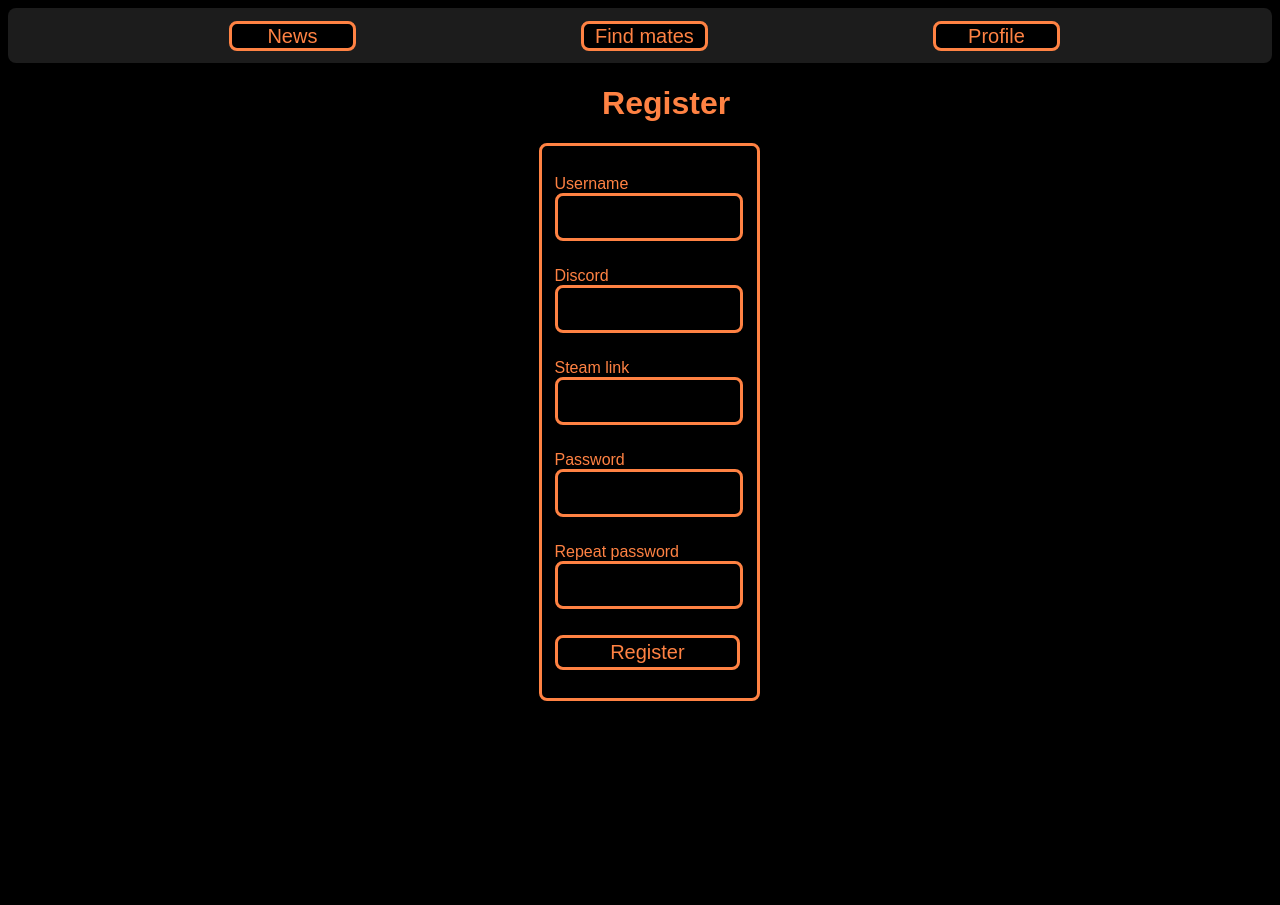
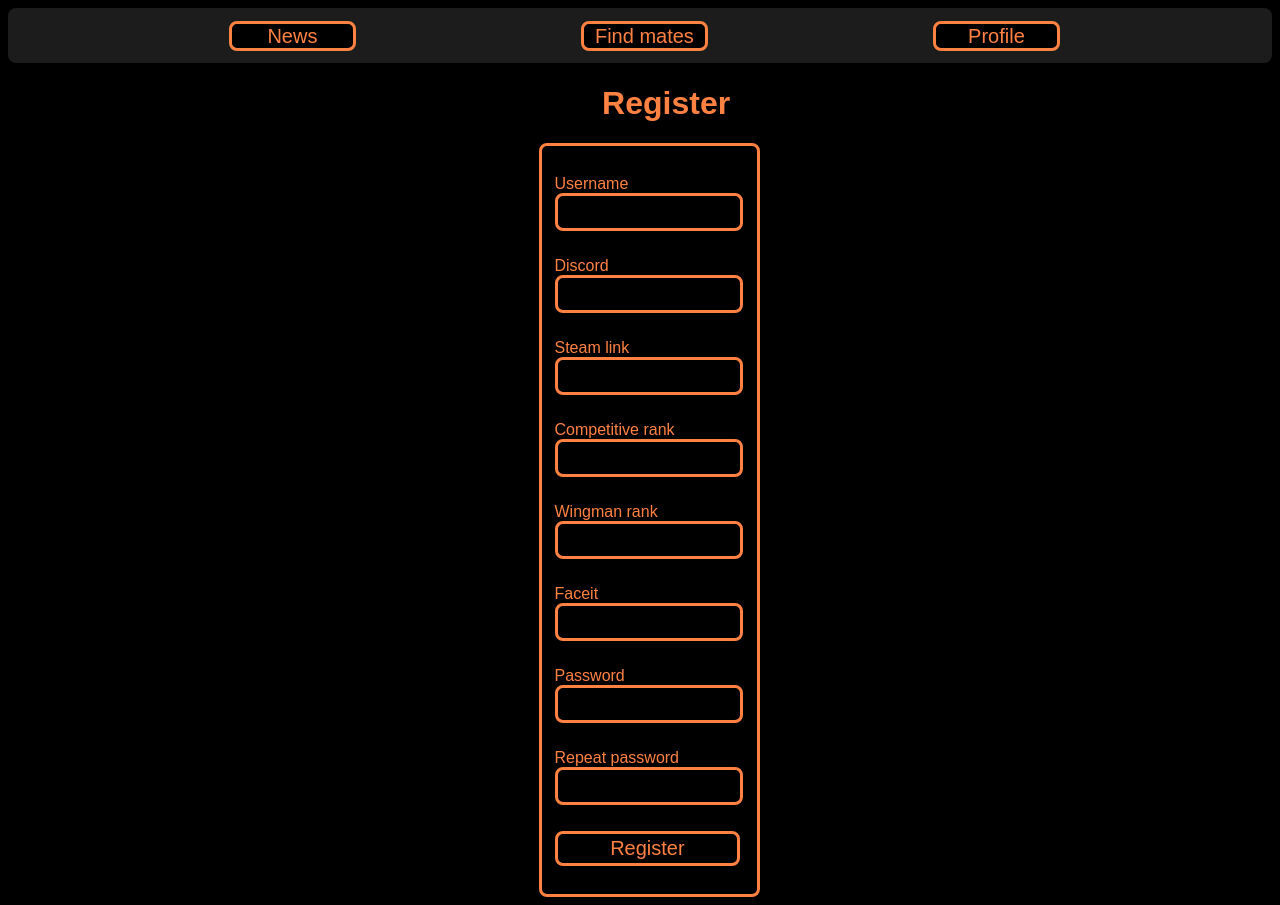
Before and after one commit to ka1ju/FindMates, a Flask app: page /register in a window 1280 px wide. Before the commit the page ends 701 px from the top, so only its background shows below. Run offline with Flask 2, Linux system fonts and the light colour scheme; a user stored in the database is signed in; some libraries are stand-ins or nearby versions.

Commit message:
Added ranks to register form

```diff
--- a/forms/user.py
+++ b/forms/user.py
@@ -8,6 +8,9 @@ class RegisterForm(FlaskForm):
     name = StringField('Username', validators=[DataRequired()])
     discord = StringField('Discord', validators=[DataRequired()])
     steam = StringField('Steam link', validators=[DataRequired()])
+    competitive_rank = StringField('Competitive rank', validators=[DataRequired()])
+    wingman_rank = StringField('Wingman rank', validators=[DataRequired()])
+    faceit = IntegerField('Faceit', validators=[DataRequired()])
     password = PasswordField('Password', validators=[DataRequired()])
     password_again = PasswordField('Repeat password', validators=[DataRequired()])
     submit = SubmitField('Register')
--- a/main.py
+++ b/main.py
@@ -46,8 +46,9 @@ def r():
         if db_sess.query(User).filter(User.username == form.name.data).first():
             return render_template('register.html', form=form,
                                    message="Current user is already registered")
-        user = User(username=form.name.data, discord=form.discord.data, competitive_rank="1", wingman_rank="1",
-                    faceit_level=1, steam=form.steam.data, is_active=True)
+        user = User(username=form.name.data, discord=form.discord.data,
+                    competitive_rank=form.competitive_rank.data, wingman_rank=form.wingman_rank.data,
+                    faceit_level=form.faceit.data, steam=form.steam.data, is_active=True)
         user.set_password(form.password.data)
         db_sess.add(user)
         db_sess.commit()
--- a/static/css/style.css
+++ b/static/css/style.css
@@ -20,7 +20,7 @@ margin-left: 48%;
 .login_inputs{
 margin-bottom: 10px;
 font-size: 20px;
-height: 40px;
+height: 30px;
 width: 94%;
 color: rgba(255, 130 , 67, 1);
 }
--- a/templates/login.html
+++ b/templates/login.html
@@ -19,7 +19,7 @@
     <tr class="profile-tr"><th class="profile-th">Steam link</th><td class="profile-tr">{{current_user.steam}}</td></tr>
     </table>
 </form>
-<a class="exit_button" href="http://127.0.0.1:8080/exit">Exit</a>
+<a class="exit_button" href="/exit">Exit</a>
 {% else %}
 <h1 class="log">Login</h1>
 <form action="" method="post" class="login_form">
--- a/templates/register.html
+++ b/templates/register.html
@@ -33,6 +33,30 @@
             </p>
     {% endfor %}
     <p>
+        {{ form.competitive_rank.label }}<br>
+        {{ form.competitive_rank(class="form-control login_inputs") }}<br>
+        {% for error in form.competitive_rank.errors %}
+            <p class="alert alert-danger" role="alert">
+                {{ error }}
+            </p>
+    {% endfor %}
+    <p>
+        {{ form.wingman_rank.label }}<br>
+        {{ form.wingman_rank(class="form-control login_inputs") }}<br>
+        {% for error in form.wingman_rank.errors %}
+            <p class="alert alert-danger" role="alert">
+                {{ error }}
+            </p>
+    {% endfor %}
+    <p>
+        {{ form.faceit.label }}<br>
+        {{ form.faceit(class="form-control login_inputs") }}<br>
+        {% for error in form.faceit.errors %}
+            <p class="alert alert-danger" role="alert">
+                {{ error }}
+            </p>
+    {% endfor %}
+    <p>
         {{ form.password.label }}<br>
         {{ form.password(class="form-control login_inputs", type="password") }}<br>
         {% for error in form.password.errors %}
```
Also changed, not shown: db/my-mates.sqlite.
